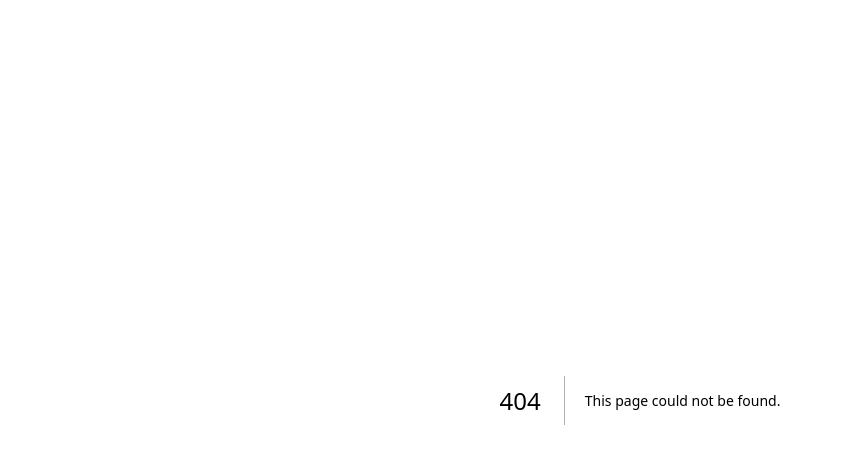
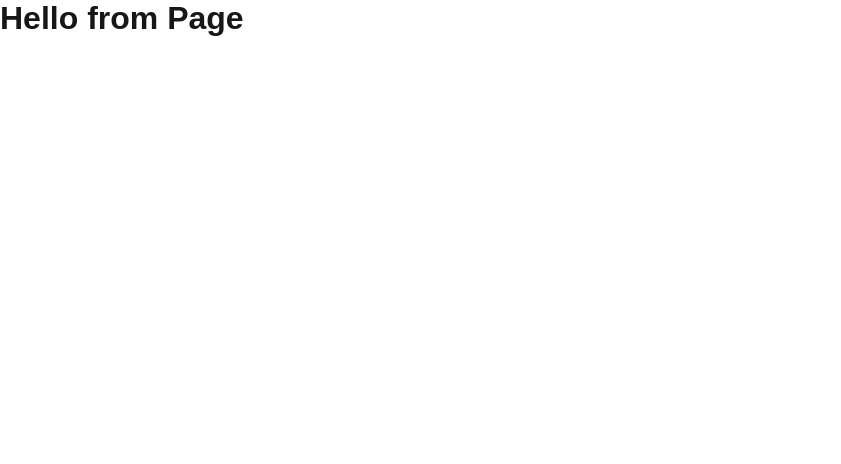
Before and after one commit to Mutton9558/PredixKit, a Next.js app in the folder frontend/: page /Dashboard in a window 1280 px wide. Before the commit this address had no page. Shown: the top 464 px of the page, without its empty margins (0-841 px from the left). Built offline with nearby package versions, Linux system fonts and the light colour scheme.

Commit message:
new dashboard

```diff
--- /dev/null
+++ b/frontend/src/app/Dashboard/page.tsx
@@ -0,0 +1,12 @@
+// page.tsx
+import React from 'react';
+
+const Page = () => {
+  return (
+    <div>
+      <h1>Hello from Page</h1>
+    </div>
+  );
+};
+
+export default Page;
```
